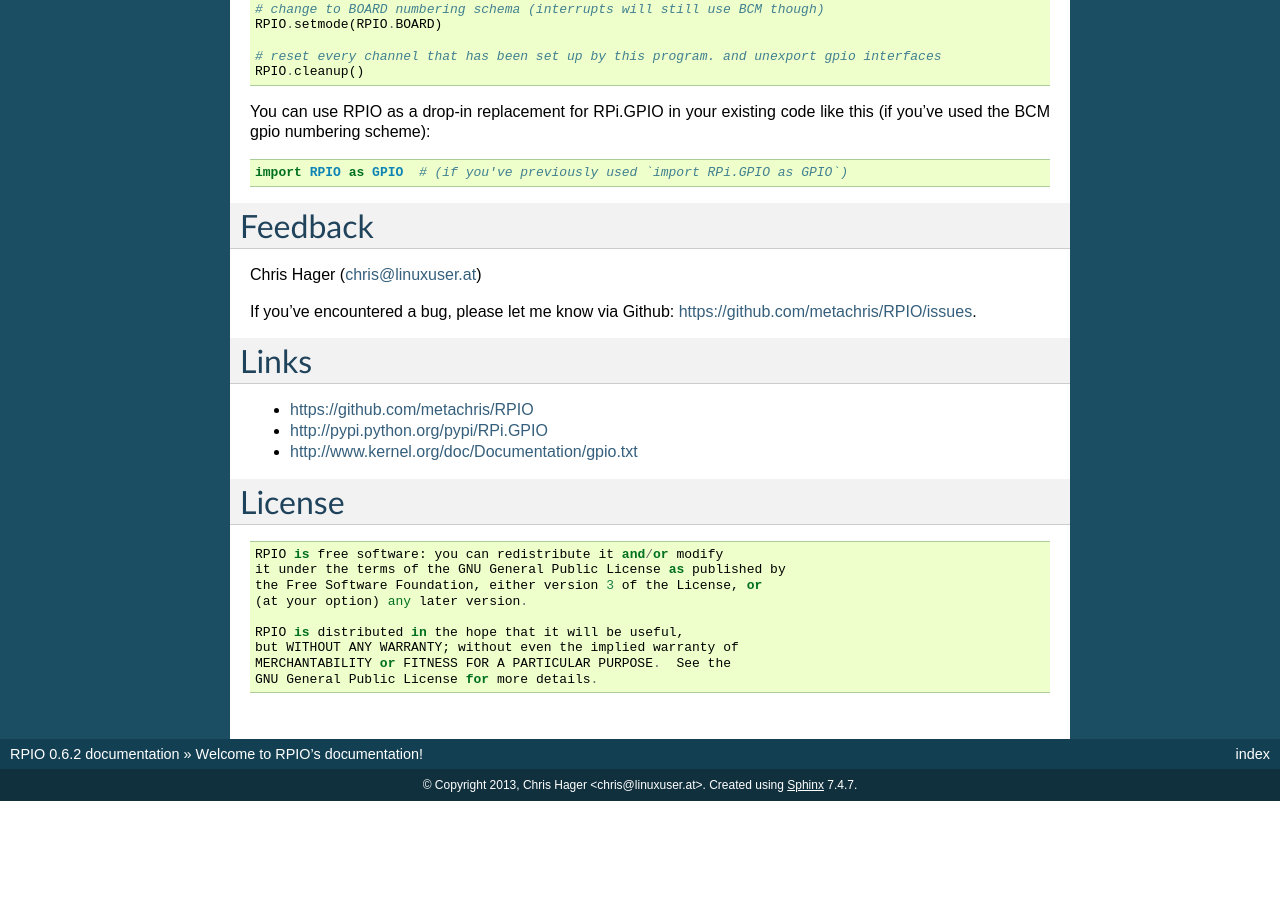
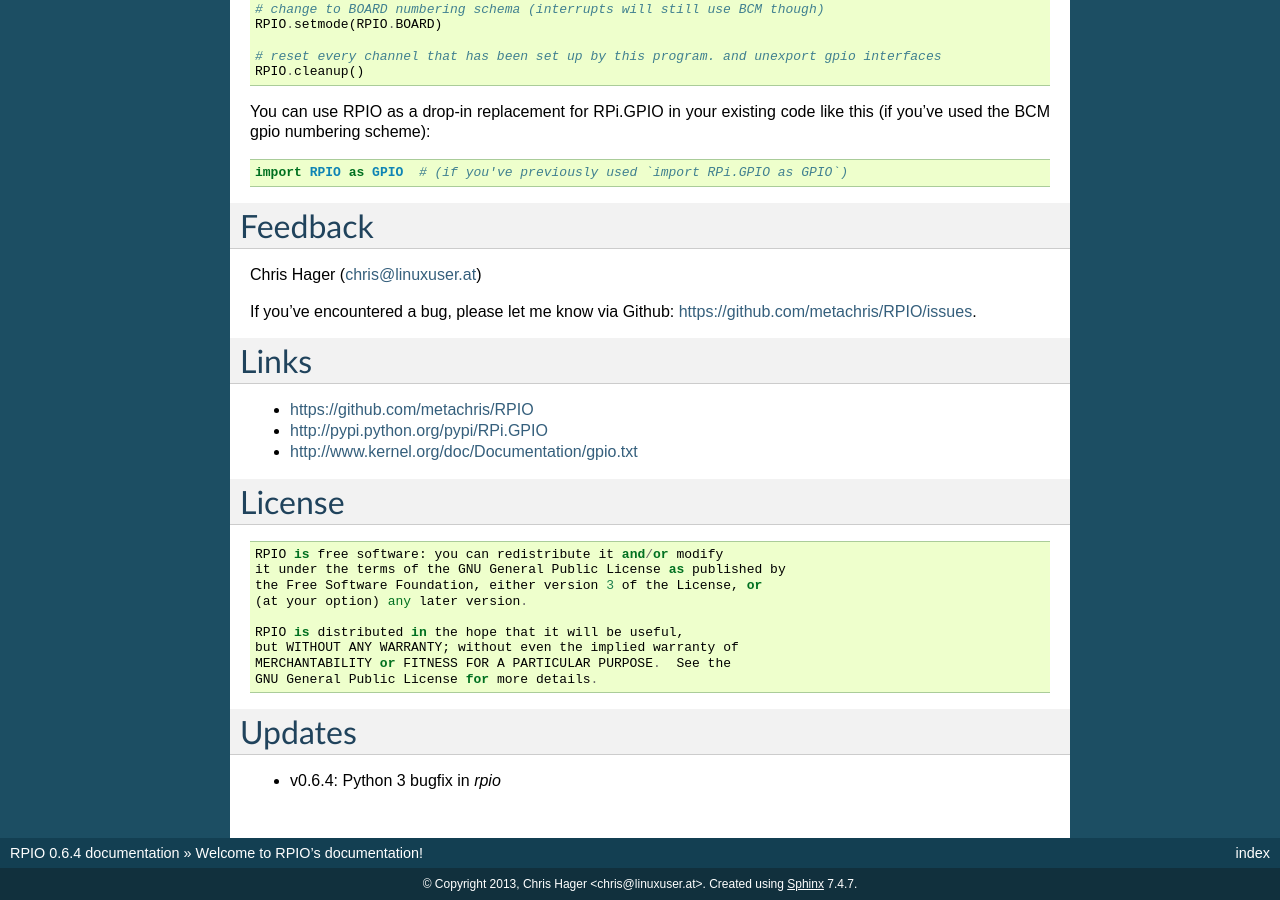
Before and after one commit to metachris/RPIO, a Sphinx documentation site: the page built from documentation/source/index.rst, in a window 1280 px wide and 900 px high, scrolled down 2714 px. Built offline with Sphinx 7.4.7, drawn with Linux system fonts in a browser that asks for light colours; before the commit the page ends 3515 px from its top, so only the background shows below that; some of the changed text lies outside the part shown.

Commit message:
py3 bugfix -> v0.6.4

```diff
--- a/README.txt
+++ b/README.txt
@@ -213,3 +213,9 @@ License
     but WITHOUT ANY WARRANTY; without even the implied warranty of
     MERCHANTABILITY or FITNESS FOR A PARTICULAR PURPOSE.  See the
     GNU General Public License for more details.
+
+
+Updates
+=======
+
+* v0.6.4: Python 3 bugfix in `rpio`
--- a/documentation/source/conf.py
+++ b/documentation/source/conf.py
@@ -48,9 +48,9 @@ copyright = u'2013, Chris Hager <chris@linuxuser.at>'
 # built documents.
 #
 # The short X.Y version.
-version = '0.6.2'
+version = '0.6.4'
 # The full version, including alpha/beta/rc tags.
-release = '0.6.2'
+release = '0.6.4'
 
 # The language for content autogenerated by Sphinx. Refer to documentation
 # for a list of supported languages.
--- a/documentation/source/index.rst
+++ b/documentation/source/index.rst
@@ -219,3 +219,9 @@ License
     but WITHOUT ANY WARRANTY; without even the implied warranty of
     MERCHANTABILITY or FITNESS FOR A PARTICULAR PURPOSE.  See the
     GNU General Public License for more details.
+
+
+Updates
+=======
+
+* v0.6.4: Python 3 bugfix in `rpio`
--- a/setup.py
+++ b/setup.py
@@ -8,7 +8,7 @@ def read(fname):
 
 setup(
     name="RPIO",
-    version="0.6.2",
+    version="0.6.4",
     package_dir={"": "source"},
     py_modules=["RPIO"],
     ext_modules=[Extension('GPIO', ['source/c_gpio/py_gpio.c', \
--- a/source/RPIO.py
+++ b/source/RPIO.py
@@ -53,7 +53,7 @@ from functools import partial
 from GPIO import *
 from GPIO import cleanup as _cleanup_orig
 
-VERSION = "0.6.2"
+VERSION = "0.6.4"
 
 # BCM numbering mode by default
 setmode(BCM)
```
Also changed, not shown: README.md (+6 -0 lines), 1 other file.
